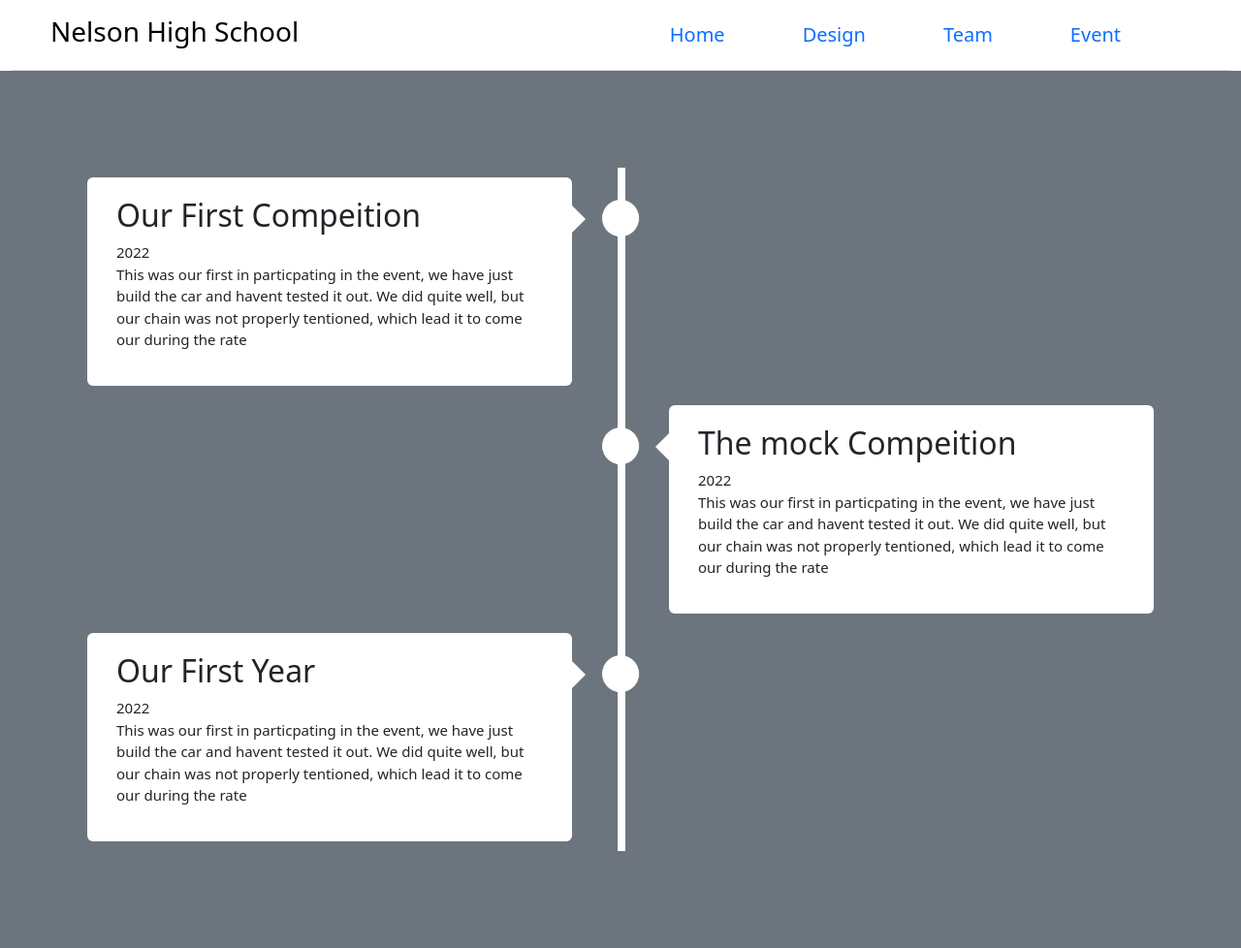
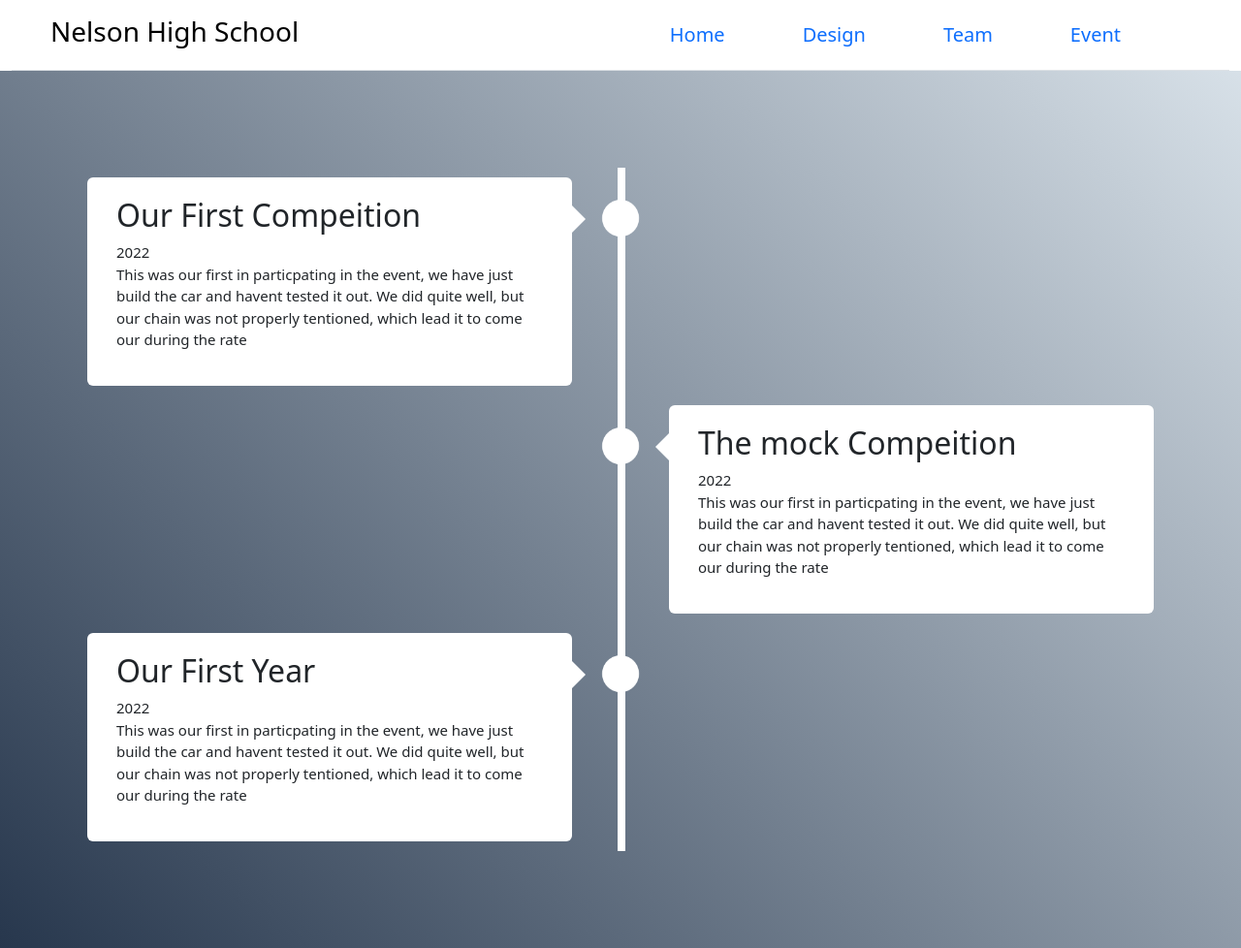
Before and after one commit to ThePathOfLeastResistance/NeslonHighSchoolAutoClub, a Flask app: page /event in a window 1280 px wide. Shown: the whole page at 97% size. Run offline with Flask 3, Linux system fonts and the light colour scheme; some libraries are stand-ins or nearby versions.

Commit message:
everything works, the nav bar works, there is no nav bar on the bottem and the event page work s

```diff
--- a/static/css/styles.css
+++ b/static/css/styles.css
@@ -53,10 +53,15 @@
     height: 75vh;
 }
 
+.custom-bg{
+    background-image: linear-gradient(45deg, #27374D, #DDE6ED);
+}
+
 .timeline{
     position: relative;
     max-width: 1200px;
     margin: 100px auto;
+
 }
 
 .timecontainer{
--- a/templates/event.html
+++ b/templates/event.html
@@ -3,8 +3,8 @@
 
 {% block content %}
 
-<body class = "bg-secondary">
-    <div class = "timeline">
+<body class=" custom-bg">
+    <div class = "timeline ">
         <div class = "timecontainer left-timecontainer">
             <img src = "static/assets/Dot-points-1.png">
             <div class = "text-box">
```
